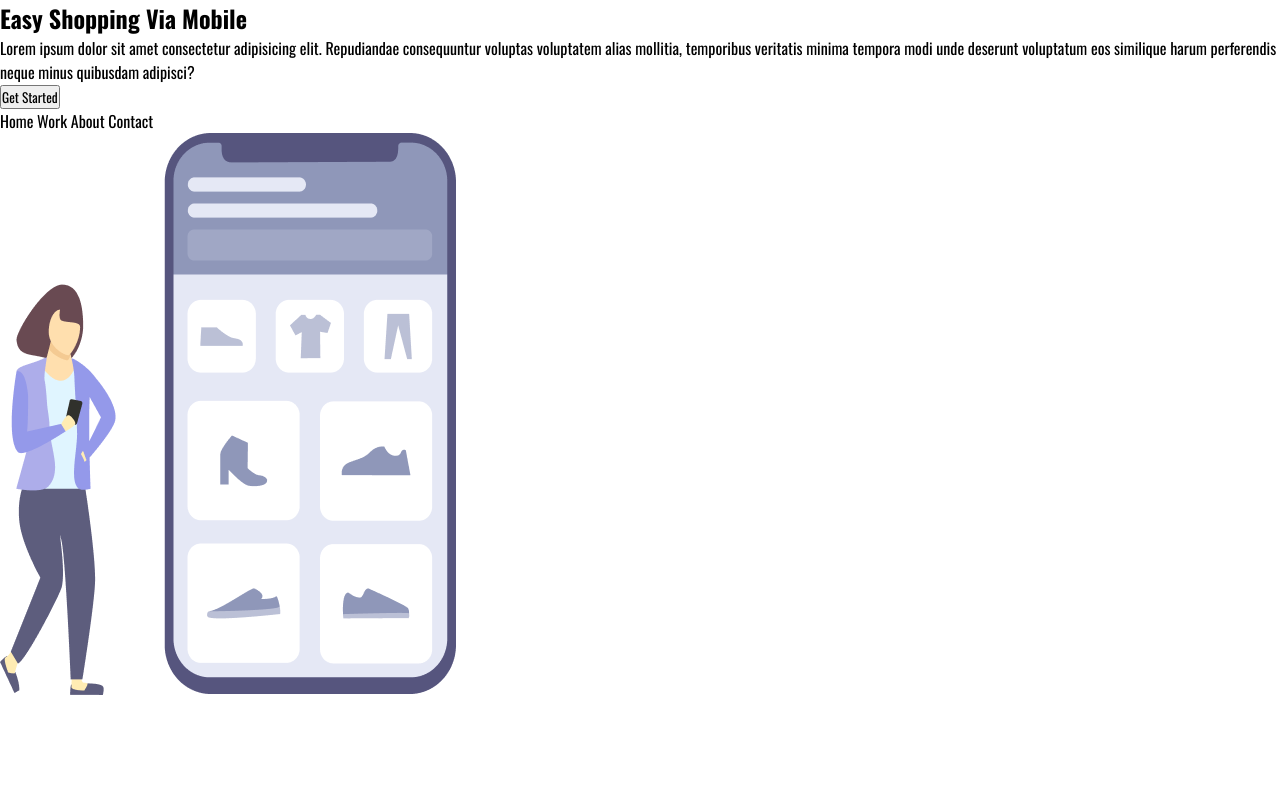
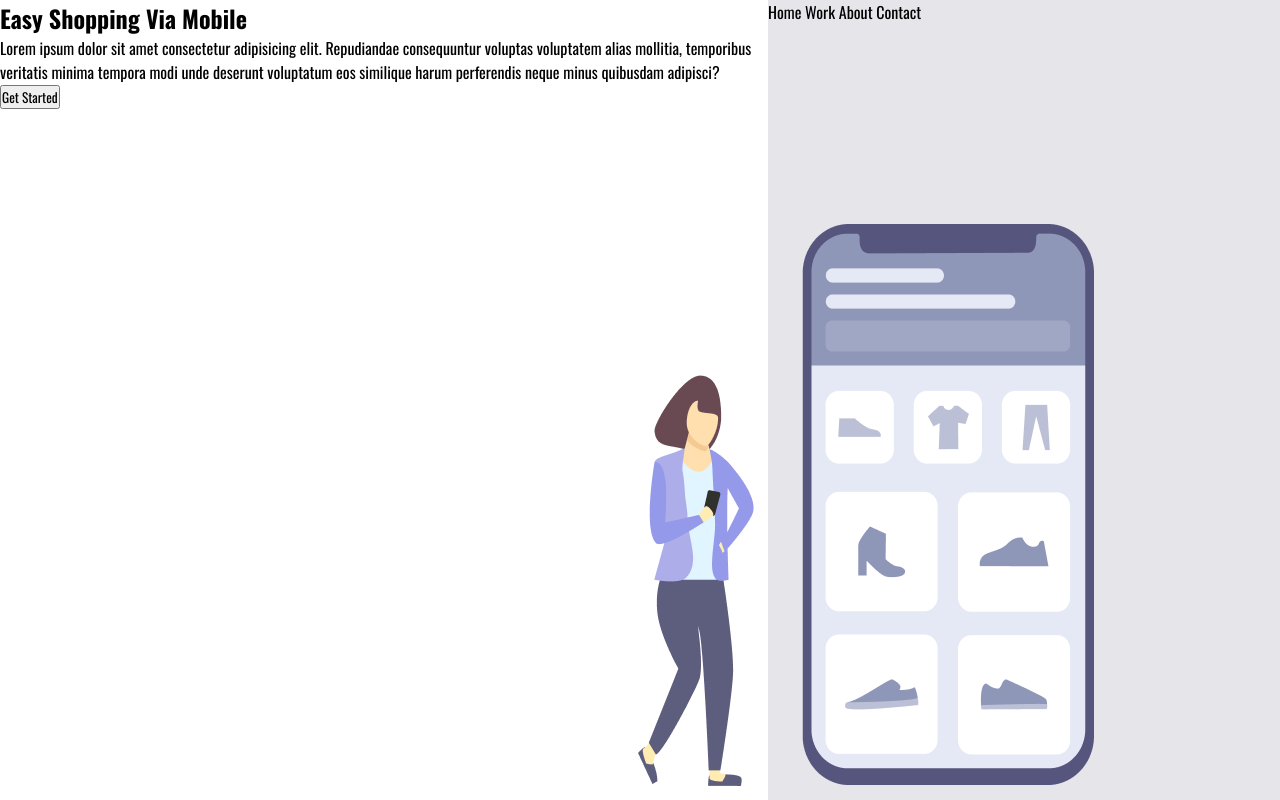
Before and after one commit to AlisonFCruz/shopping-via-mobile, a plain HTML site: page index.html in a window 1280 px wide. Drawn offline with nearby package versions, Linux system fonts and the light colour scheme.

Commit message:
Configurações do CSS em wrapper, container-left, container-right e img

```diff
--- a/styles.css
+++ b/styles.css
@@ -4,3 +4,27 @@
     box-sizing: border-box;
     font-family: "Oswald", serif;
 }
+
+.wrapper {
+    height: 100vh;
+    width: 100vw;
+}
+
+.container-left {
+    display: inline-block;
+    width: 60%;
+}
+
+.container-right {
+    display: inline-block;
+    background-color: rgba(93, 93, 125,0.16);
+    height: 100vh;
+    width: 40%;
+    position: absolute;
+}
+
+img {
+    position: relative;
+    top: 25%;
+    right: 130px;
+}
```
